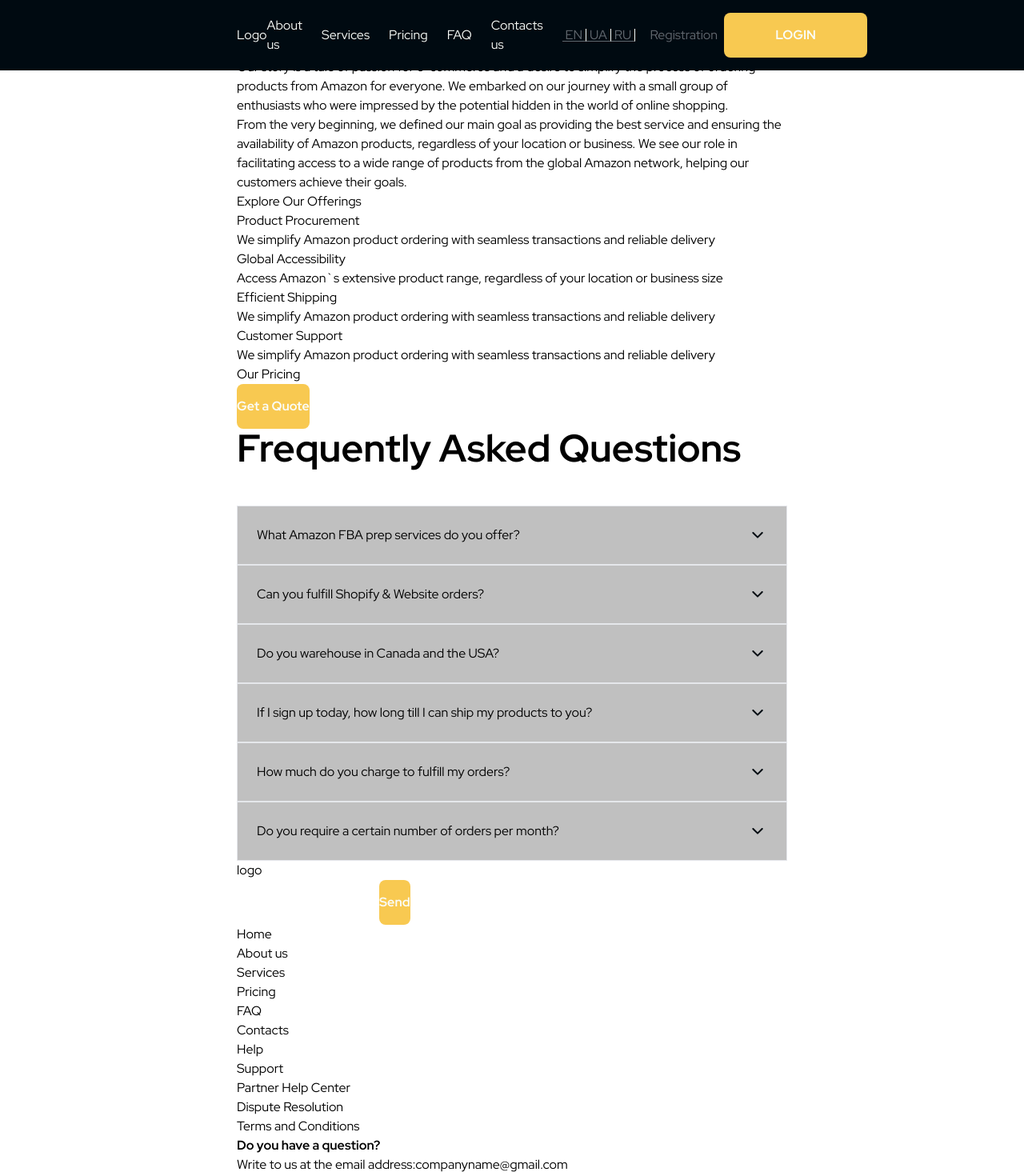
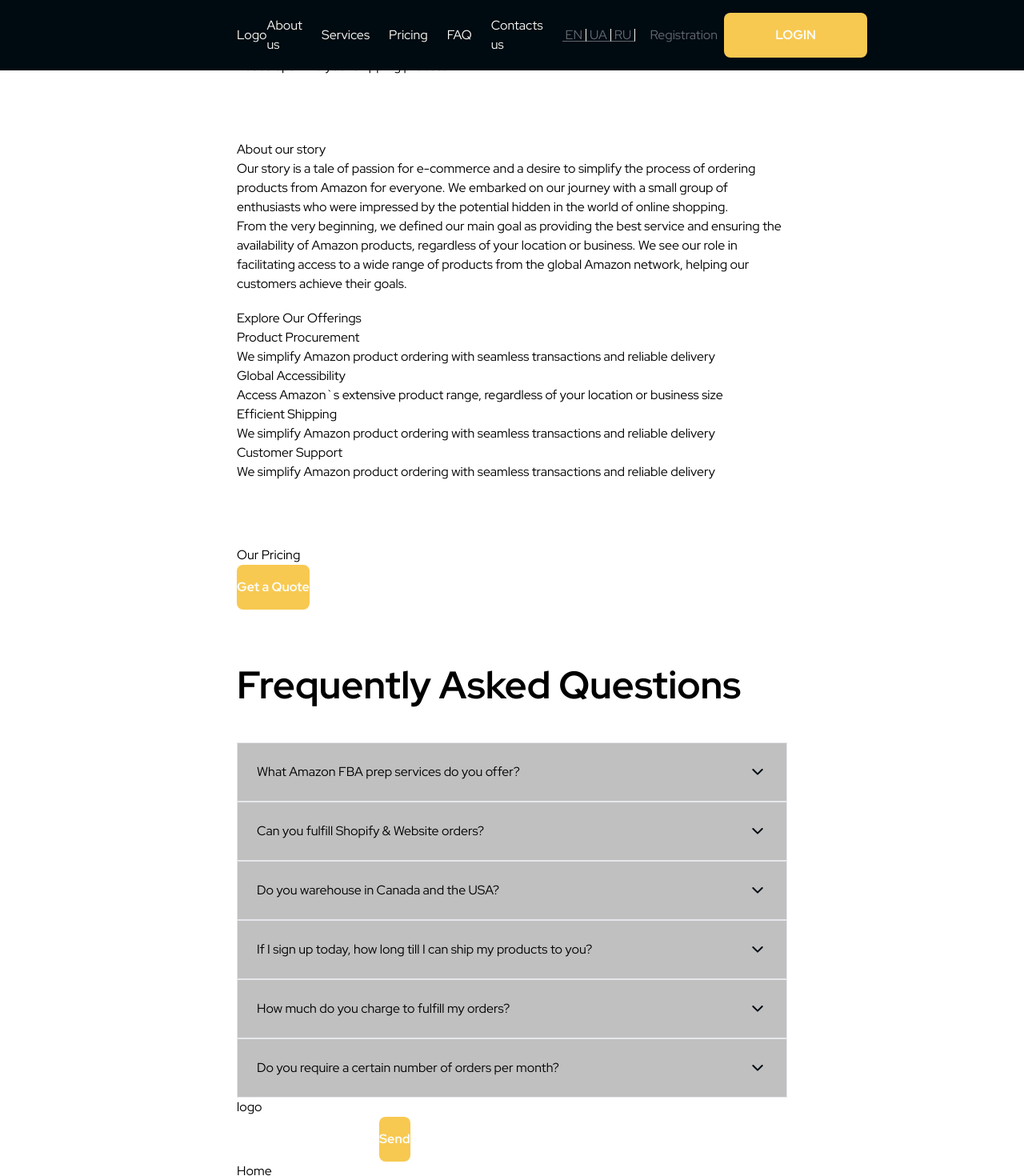
Before and after one commit to korvan17/nevadaFrontend, a Next.js app: page / in a window 1280 px wide. Shown: the top 1470 px of the page at 80% size. Built offline with nearby package versions, Linux system fonts and the light colour scheme.

Commit message:
add section paddings

```diff
--- a/next.config.js
+++ b/next.config.js
@@ -1,4 +1,11 @@
 /** @type {import('next').NextConfig} */
-const nextConfig = {}
+const withImages = require("next-images");
+const nextConfig = {};
 
-module.exports = nextConfig
+module.exports = nextConfig;
+
+// module.exports = withImages({
+//   webpack(config, options) {
+//     return config;
+//   },
+// });
--- a/package.json
+++ b/package.json
@@ -13,6 +13,7 @@
     "eslint": "8.50.0",
     "eslint-config-next": "13.5.2",
     "next": "13.5.2",
+    "next-images": "^1.8.5",
     "postcss": "8.4.30",
     "react": "18.2.0",
     "react-dom": "18.2.0",
--- a/src/components/About/About.jsx
+++ b/src/components/About/About.jsx
@@ -1,9 +1,11 @@
 import Image from "next/image";
 import Container from "@/components/Container/Container";
 import React from "react";
+import Section from "../Section/Section";
 
 export default function About() {
   return (
+    <Section sectionName={"about"}>
       <Container>
         {/* <Image src="" alt="about img" /> */}
         <h2 id="about">About our story</h2>
@@ -11,10 +13,10 @@ export default function About() {
           <li>
             <p>
               Our story is a tale of passion for e-commerce and a desire to
-            simplify the process of ordering products from Amazon for everyone.
-            We embarked on our journey with a small group of enthusiasts who
-            were impressed by the potential hidden in the world of online
-            shopping.
+              simplify the process of ordering products from Amazon for
+              everyone. We embarked on our journey with a small group of
+              enthusiasts who were impressed by the potential hidden in the
+              world of online shopping.
             </p>
           </li>
           <li>
@@ -28,5 +30,6 @@ export default function About() {
           </li>
         </ul>
       </Container>
+    </Section>
   );
 }
--- a/src/components/Faq/Faq.jsx
+++ b/src/components/Faq/Faq.jsx
@@ -7,10 +7,10 @@ import { faq } from "@/content";
 
 export default function Faq() {
   return (
-    <Section>
+    <Section sectionName={"faq"}>
       <Container>
         {/* <Image src={cat} alt="cat" width={500} height={500} placeholder="blur" /> */}
-        <h2 id="faq" className="text-5xl font-bold mr-auto">
+        <h2 className="text-5xl font-bold mr-auto">
           Frequently Asked Questions
         </h2>
         <ul className="mt-[48px]">
--- a/src/components/Hero/Hero.jsx
+++ b/src/components/Hero/Hero.jsx
@@ -1,11 +1,11 @@
-import Image from "next/image";
-import Buttons from "../Buttons/Buttons";
+// import Image from "next/image";
+// import Buttons from "../Buttons/Buttons";
 import Container from "@/components/Container/Container";
 import Section from "../Section/Section";
 
 export default function Hero() {
   return (
-    <Section top={"[147px]"}>
+    <Section sectionName={"hero"}>
       <Container>
         <h1>Do You Engage in Amazon Sales?</h1>
         <h3>Let us optimize your shipping process</h3>
--- a/src/components/Navigation/Navigation.jsx
+++ b/src/components/Navigation/Navigation.jsx
@@ -1,6 +1,7 @@
 "use client";
 import { links } from "@/content";
 import { Link as ScrollLink, animateScroll as scroll } from "react-scroll";
+// import icon from "../../assets/icons/sprite.svg";
 
 function Navigation() {
   const scrollToTop = () => {
@@ -11,6 +12,9 @@ function Navigation() {
     <nav className="flex w-[1200px] items-center justify-between mr-[24px]">
       <a className="cursor-pointer" onClick={scrollToTop}>
         Logo
+        {/* <svg>
+          <use href={icon} />
+        </svg> */}
       </a>
       <ul className="flex items-center gap-[24px]">
         {links.map(({ label, id }) => (
--- a/src/components/Pricing/Pricing.jsx
+++ b/src/components/Pricing/Pricing.jsx
@@ -1,10 +1,12 @@
 import Buttons from "../Buttons/Buttons";
 import Container from "@/components/Container/Container";
+import Section from "../Section/Section";
 
 export default function Pricing() {
   return (
+    <Section sectionName={"pricing"}>
       <Container>
-      <h2 id="pricing">Our Pricing</h2>
+        <h2>Our Pricing</h2>
         {/* <ul>
           <li>
             <h3></h3>
@@ -149,5 +151,6 @@ export default function Pricing() {
         </ul> */}
         <Buttons>Get a Quote</Buttons>
       </Container>
+    </Section>
   );
 }
--- a/src/components/Section/Section.jsx
+++ b/src/components/Section/Section.jsx
@@ -1,7 +1,44 @@
 import React from "react";
 
-function Section({ top = "[120px]", children }) {
-  return <div className={`pt-${top}`}>{children}</div>;
+function Section({ sectionName, children }) {
+  switch (sectionName) {
+    case "hero":
+      return (
+        <div className="pt-[78px] pb-[151px] md:pt-[47px] md:pb-[0px] lg:pt-[139px] lg:pb-[0px]">
+          {children}
+        </div>
+      );
+    case "about":
+      return (
+        <div className="pt-[19px] pb-[36px] md:pb-[19px] md:pt-[80px] lg:pt-[120px] lg:pb-[0px]">
+          {children}
+        </div>
+      );
+    case "services":
+      return (
+        <div className="lg:pt-[120px]" id="services">
+          {children}
+        </div>
+      );
+    case "pricing":
+      return (
+        <div
+          id="pricing"
+          className="pt-[80px] pb-[70px] mg:pt-[120px] mg:pb-[0px]"
+        >
+          {children}
+        </div>
+      );
+    case "faq":
+      return (
+        <div id="faq" className="lg:py-[120px]">
+          {children}
+        </div>
+      );
+
+    default:
+      break;
+  }
 }
 
 export default Section;
--- a/src/components/Services/Services.jsx
+++ b/src/components/Services/Services.jsx
@@ -3,9 +3,9 @@ import Section from "../Section/Section";
 
 export default function Services() {
   return (
-    <Section>
+    <Section sectionName={"services"}>
       <Container>
-        <h2 id="services">Explore Our Offerings</h2>
+        <h2>Explore Our Offerings</h2>
         <ul>
           <li>
             {/* <Image src="" alt="icon" /> */}
--- a/tailwind.config.js
+++ b/tailwind.config.js
@@ -5,6 +5,7 @@ module.exports = {
     "./src/components/**/*.{js,ts,jsx,tsx,mdx}",
     "./src/app/**/*.{js,ts,jsx,tsx,mdx}",
   ],
+
   theme: {
     extend: {
       colors: {
@@ -25,20 +26,12 @@ module.exports = {
 
       container: {
         center: true,
-        // padding: {
-        //   sm: "0 10px",
-        //   md: "0 50px",
-        //   lg: "[0 100px]",
-        //   xl: "[0 120px]",
-        // },
-        // padding: "0 120px 0 120px",
       },
 
       screens: {
-        sm: "480px", // mobile up to 480px
-        md: "768px", // mobile
-        lg: "1440px", // tablet
-        // xl: "1440px", // desktop
+        sm: "480px", // mobile
+        md: "768px", // tablet
+        lg: "1440px", // desktop
       },
 
       backgroundImage: {
```
Also changed, not shown: src/assets/icons/sprite.svg (added), 1 other file (tests, documents, lock files or other folders). Lines whose indentation alone changed are shown as unchanged.
